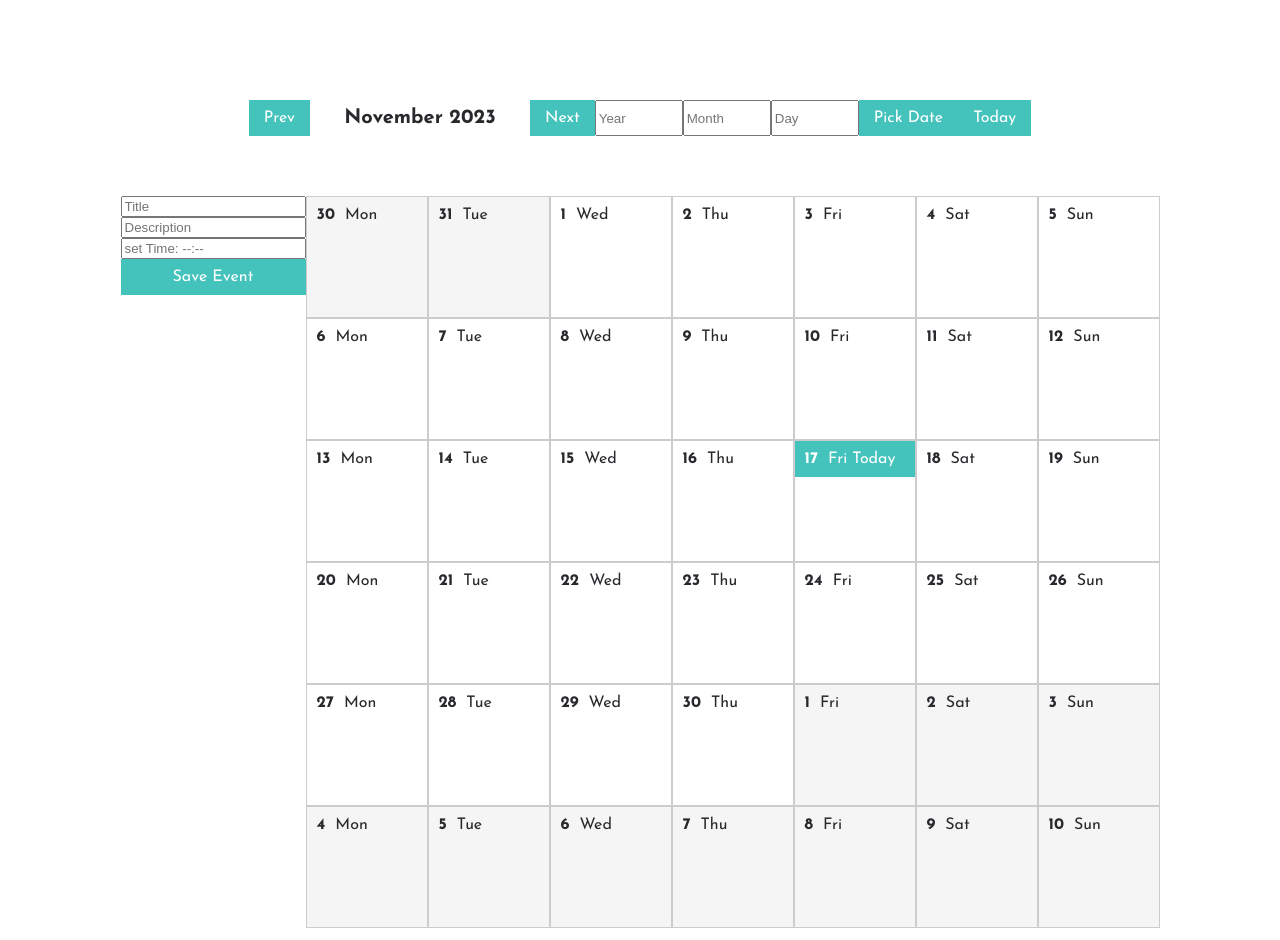
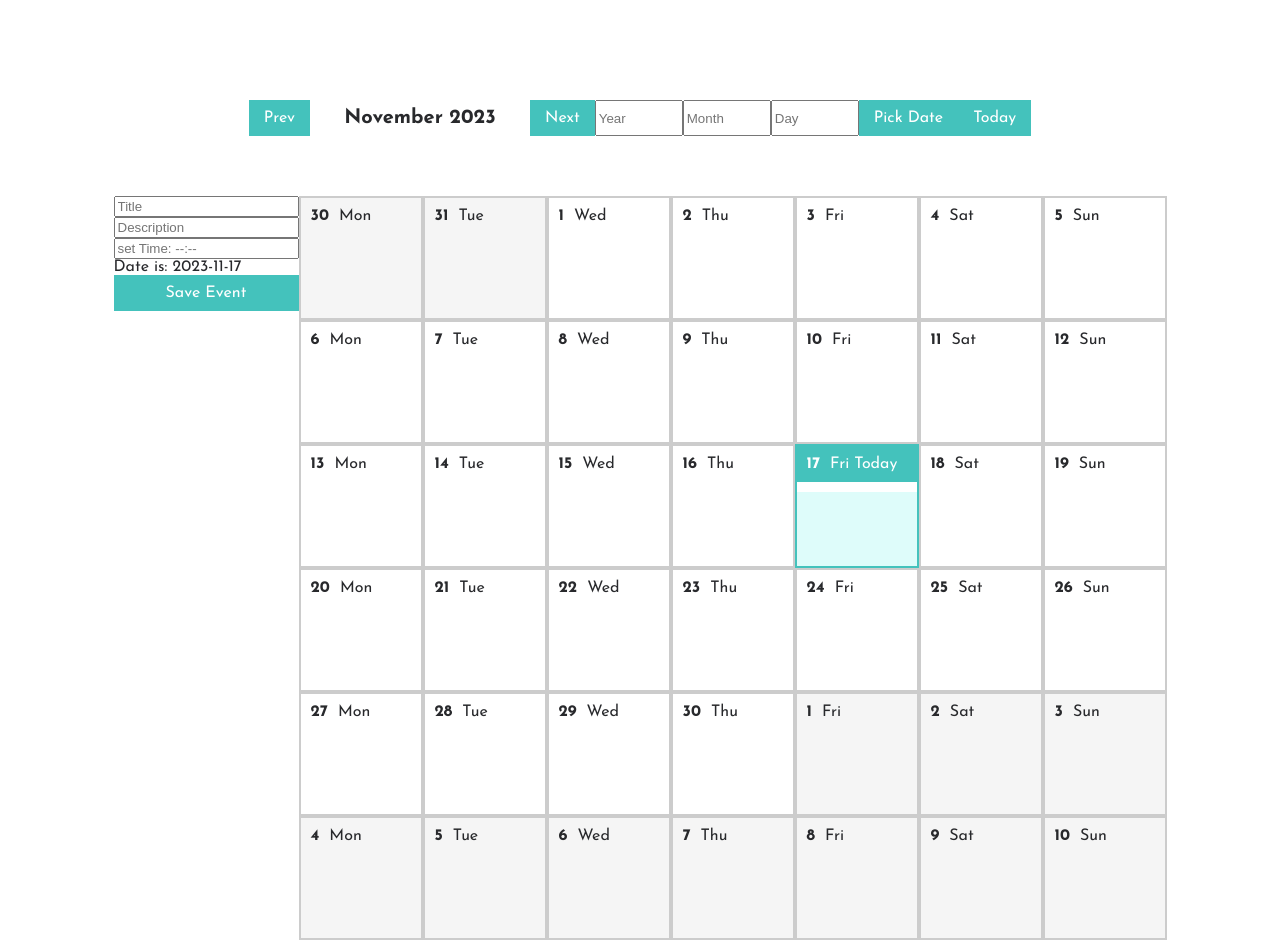
Before and after one commit to Eraniel/calendar, a React (Create React App) app: page / in a window 1280 px wide. Built offline with nearby package versions, Linux system fonts and the light colour scheme.

Commit message:
all days now can have their events

```diff
--- a/src/components/Calendar.tsx
+++ b/src/components/Calendar.tsx
@@ -1,7 +1,7 @@
 import { Dispatch, FunctionComponent, JSX, SetStateAction, useState } from 'react';
 import styled from 'styled-components';
 import EventForm from './EventForm';
-import { Event } from '../interfaces';
+import { Event, SavedEventsByDate } from '../interfaces';
 
 const ComponentContainer = styled.div`
   display: flex;
@@ -13,14 +13,14 @@ const CalendarContainer = styled.div`
 `;
 
 const DayCell = styled.div<{ isCurrentMonth?: boolean, isSelected: boolean }>`
-  border: 1px solid #ccc;
+  cursor:pointer;
   width: 120px;
   height: 120px;
   display: flex;
   flex-direction: column;
   background-color: ${(props) => (props.isCurrentMonth ? 'white' : '#f5f5f5')};
   color: ${(props) => (props.isCurrentMonth ? '#28292C' : '#ccc')};
-  border: ${(props) => (props.isSelected ? '1px solid #44C2BC' : '1px solid #ccc')};
+  border: ${(props) => (props.isSelected ? '2px solid #44C2BC' : '2px solid #ccc')};
 `;
 const DateInfo = styled.div<{ isToday?: boolean, isCurrentMonth?: boolean }>`
   display: flex;
@@ -33,22 +33,32 @@ const DateInfo = styled.div<{ isToday?: boolean, isCurrentMonth?: boolean }>`
     margin: 0 10px 0 0;
   }
 `;
-const DateEvents = styled.div`
+const DateEvents = styled.div<{ isCurrentMonth?: boolean, isSelected: boolean }>`
   display: flex;
   flex-direction: column;
   height: 100%;
+  overflow-y: auto;
+  background-color: ${(props) => (props.isSelected && '#defcfa')};
 `;
+const DateEvent = styled.div`
+  display: flex;
+  width: 100%;
+  justify-content: center;
+  background-color: #f5f5f5;
+  margin: 0 0 5px 0;
+`;
+
 
 interface CalendarProps {
   currentDate: Date;
   setCurrentDate: (date:Date) => void;
-  selectedDay: number | null;
-  setSelectedDay: Dispatch<SetStateAction<number | null>>;
+  selectedDate: Date | null;
+  setSelectedDate: Dispatch<SetStateAction<Date | null>>;
 }
 
-const Calendar: FunctionComponent<CalendarProps> = ({ selectedDay, setSelectedDay, currentDate, setCurrentDate } : CalendarProps): JSX.Element => {
+const Calendar: FunctionComponent<CalendarProps> = ({ selectedDate, setSelectedDate, currentDate, setCurrentDate } : CalendarProps): JSX.Element => {
 
-  const [savedEventsByDay, setSavedEventsByDay] = useState<{ [day: number]: Array<Event> }>({});
+  const [savedEventsByDate, setSavedEventsByDate] = useState<SavedEventsByDate>({});
 
   const firstDayOfMonth = new Date(currentDate.getFullYear(), currentDate.getMonth(), 1);
   const lastDayOfMonth = new Date(currentDate.getFullYear(), currentDate.getMonth() + 1, 0);
@@ -63,24 +73,25 @@ const Calendar: FunctionComponent<CalendarProps> = ({ selectedDay, setSelectedDa
     }
   }
 
-  const handleDayClick = (day: number) => {
-    setSelectedDay(day);
+  const handleDayClick = (date: Date) => {
+    setSelectedDate(date);
   };
 
   for (let day = 0; day < 42; day++) {
     let currentDay = new Date(firstDayOfMonth);
     currentDay.setDate(firstDayOfMonth.getDate() + day - startDay);
-
     const isCurrentMonth = currentDay >= firstDayOfMonth && currentDay <= lastDayOfMonth;
     const dayOfWeekName = getDayOfWeekName(currentDay.getDay());
     const isToday = currentDay.toDateString() === new Date().toDateString();
-    const isSelected = selectedDay === currentDay.getDate();
+    const isSelected = selectedDate ? selectedDate.toDateString() === currentDay.toDateString() : false;
+
+    const currentDateKey = currentDay ? `${currentDay.getFullYear()}-${currentDay.getMonth() + 1}-${currentDay.getDate()}` : '';
 
     currentDays.push(
-      <DayCell key={day} isCurrentMonth={isCurrentMonth} isSelected={isSelected} onClick={() => handleDayClick(currentDay.getDate())}>
+      <DayCell key={day} isCurrentMonth={isCurrentMonth} isSelected={isSelected} onClick={() => handleDayClick(currentDay)}>
         <DateInfo isCurrentMonth={isCurrentMonth} isToday={isToday}><b>{currentDay.getDate()}</b> {dayOfWeekName} {isToday && "Today"}</DateInfo>
-        <DateEvents>
-          {savedEventsByDay[currentDay.getDate()]?.map((savedEvent)=>{return <div>{savedEvent.title}</div>})}
+        <DateEvents isSelected={isSelected}>
+          {savedEventsByDate[currentDateKey]?.map((savedEvent: Event, index: number) => (<DateEvent key={`${currentDay.toDateString()}-${index}`}>{savedEvent.title}</DateEvent>))}
         </DateEvents>
       </DayCell>
     );
@@ -88,7 +99,7 @@ const Calendar: FunctionComponent<CalendarProps> = ({ selectedDay, setSelectedDa
 
   return (
     <ComponentContainer>
-      <EventForm selectedDay={selectedDay} setSavedEventsByDay={setSavedEventsByDay}/>
+      <EventForm selectedDate={selectedDate} setSavedEventsByDate={setSavedEventsByDate}/>
       <CalendarContainer>{currentDays}</CalendarContainer>
     </ComponentContainer>
   );
--- a/src/components/EventForm.tsx
+++ b/src/components/EventForm.tsx
@@ -1,6 +1,6 @@
 import { Dispatch, FunctionComponent, JSX, SetStateAction, useState } from 'react';
 import styled from 'styled-components';
-import { Event } from '../interfaces';
+import { SavedEventsByDate } from '../interfaces';
 
 const EventFormContainer = styled.div`
 
@@ -15,12 +15,11 @@ const Button = styled.div`
   cursor: pointer;
 `;
 
-
 interface EventFormProps {
-  selectedDay: number | null;
-  setSavedEventsByDay: Dispatch<SetStateAction<{ [day: number]: Event[]; }>>;
+  selectedDate: Date | null;
+  setSavedEventsByDate: Dispatch<SetStateAction<SavedEventsByDate>>;
 }
-const EventForm: FunctionComponent<EventFormProps> = ({ selectedDay, setSavedEventsByDay } : EventFormProps): JSX.Element => {
+const EventForm: FunctionComponent<EventFormProps> = ({ selectedDate, setSavedEventsByDate } : EventFormProps): JSX.Element => {
   const [inputData, setInputData] = useState({ title: '', description: '', time: '' });
 
 
@@ -28,13 +27,14 @@ const EventForm: FunctionComponent<EventFormProps> = ({ selectedDay, setSavedEve
     const { name, value } = e.target;
     setInputData((prevInput) => ( {...prevInput, [name]: value} ));
   };
+  const currentDayKey = selectedDate ? `${selectedDate.getFullYear()}-${selectedDate.getMonth() + 1}-${selectedDate.getDate()}` : '';
+  const saveEvent = () => {
+    setSavedEventsByDate((prevSavedEvents) => {
 
-  const saveEvent = () => {
-    setSavedEventsByDay((prevSavedEvents) => {
-      const updatedEvents = { ...prevSavedEvents };
-      const currentDayKey = selectedDay !== null ? selectedDay : 0;
+      const updatedEvents: SavedEventsByDate = { ...prevSavedEvents };
       const currentDayEvents = updatedEvents[currentDayKey] || [];
       updatedEvents[currentDayKey] = [...currentDayEvents, inputData];
+      console.log(updatedEvents);
       return updatedEvents;
     });
     setInputData({ title: '', description: '', time: '' });
@@ -46,6 +46,7 @@ const EventForm: FunctionComponent<EventFormProps> = ({ selectedDay, setSavedEve
       <input type="text" name="title" placeholder="Title" value={inputData.title} onChange={handleInputChange}/>
       <input type="text" name="description" placeholder="Description" value={inputData.description} onChange={handleInputChange}/>
       <input type="text" name="time" placeholder="set Time: --:--" value={inputData.time} onChange={handleInputChange}/>
+      <div>Date is: {currentDayKey}</div>
       <Button onClick={saveEvent}>Save Event</Button>
     </EventFormContainer>
   );
--- a/src/components/MainScreen.tsx
+++ b/src/components/MainScreen.tsx
@@ -36,6 +36,7 @@ const Button = styled.div`
   color: white;
   cursor: pointer;
 `;
+
 const DatePicker = styled.div`
   display: flex;
   input {
@@ -54,10 +55,12 @@ interface MainScreenProps {
 const MainScreen: FunctionComponent<MainScreenProps> = (): JSX.Element => {
   const [currentDate, setCurrentDate] = useState(new Date());
   const [inputDate, setInputDate] = useState({ newYear: '', newMonth: '', newDay: '' });
-  const [selectedDay, setSelectedDay] = useState<number | null>(null);
+  const [selectedDate, setSelectedDate] = useState<Date | null>(new Date());
+
 
   const handleInputChange = (e: { target: { name: any; value: any; }; }) => {
     const { name, value } = e.target;
+
     if (
       (name === 'newMonth' && /^\d+$/.test(value) && parseInt(value, 10) >= 1 && parseInt(value, 10) <= 12) ||
       (name === 'newDay' && /^\d+$/.test(value) && parseInt(value, 10) >= 1 && parseInt(value, 10) <= 31) ||
@@ -74,11 +77,12 @@ const MainScreen: FunctionComponent<MainScreenProps> = (): JSX.Element => {
     updatedDate.setMonth(parseInt(inputDate.newMonth, 10) - 1);
     updatedDate.setDate(parseInt(inputDate.newDay, 10));
     setCurrentDate(updatedDate);
+    setSelectedDate(updatedDate);
     setInputDate({ newYear: '', newMonth: '', newDay: '' });
   };
   const backToTheFuture = () => {
     setCurrentDate(new Date());
-
+    setSelectedDate(new Date());
   }
 
 
@@ -102,7 +106,7 @@ const MainScreen: FunctionComponent<MainScreenProps> = (): JSX.Element => {
       </Navigation>
 
       <CalendarBody>
-        <Calendar selectedDay={selectedDay} setSelectedDay={setSelectedDay} currentDate={currentDate} setCurrentDate={setCurrentDate}/>
+        <Calendar selectedDate={selectedDate} setSelectedDate={setSelectedDate} currentDate={currentDate} setCurrentDate={setCurrentDate}/>
       </CalendarBody>
 
     </ComponentContainer>
--- a/src/interfaces.ts
+++ b/src/interfaces.ts
@@ -3,3 +3,7 @@ export interface Event {
     description: any;
     time: any;
 }
+
+export interface SavedEventsByDate {
+    [date: string]: Array<Event>;
+}
```
